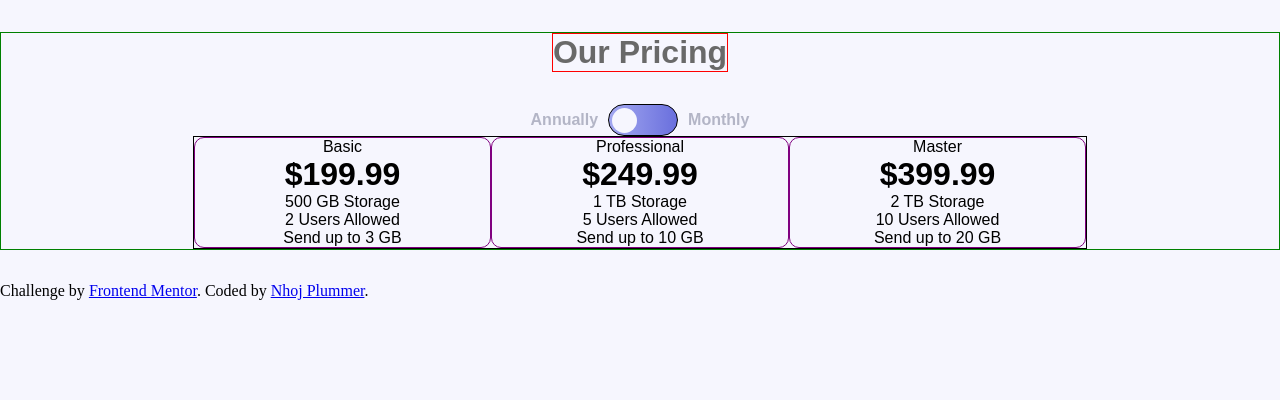
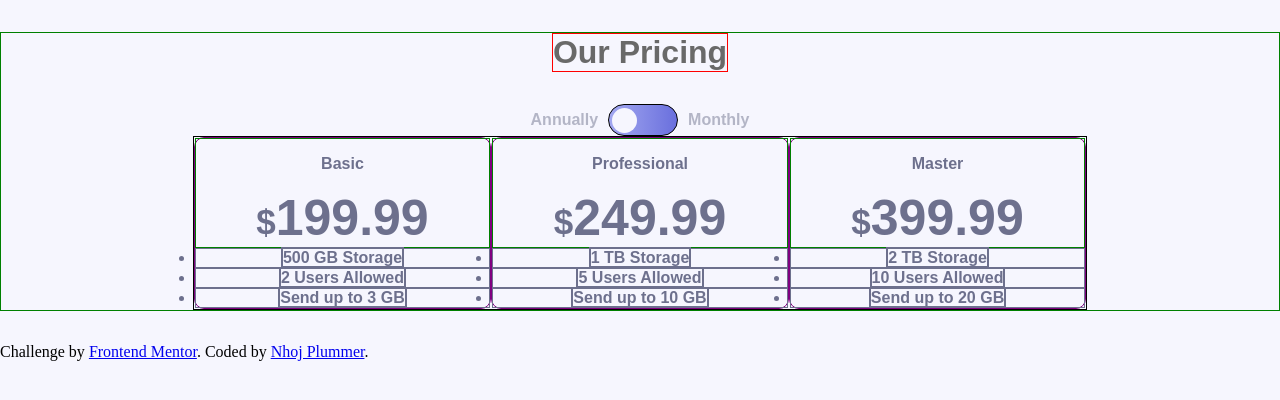
Before and after one commit to Nhoj-Plummer/pricing-component-with-toggle, a React (Create React App) app: page / in a window 1280 px wide. Shown: the top 400 px of the page. Built offline with nearby package versions, Linux system fonts and the light colour scheme.

Commit message:
Making progress to see

```diff
--- a/src/components/Card/card.css
+++ b/src/components/Card/card.css
@@ -2,22 +2,53 @@
   width: 100%;
   border-radius: 10px;
   background-color: var(--color-very-light-grayish-blue);
+  font-weight: 700;
+  color: var(--color-grayish-blue);
   border: 1px solid purple;
 }
 
+.card-container p,
+.card-container h1 {
+  margin-top: 1rem;
+}
+
+.card-container h1 {
+  font-size: 50px;
+}
+
+.card-container h1 span {
+  vertical-align: middle;
+  font-size: 35px;
+}
+
+.card-container_text {
+  border: 1px solid green;
+}
+
+.card-container_text
+
 .card-container_rules ul {
+  border: 1px solid blue;
   list-style: none;
+}
+
+.card-container_rules li {
+  border: 1px solid;
+}
+
+.card-container_rules span {
+  width: 100%;
+  border: 2px solid;
 }
 
 /* Conditional Section */
 /* Mobile Rules */
 @media screen and (max-width: 540px) {
   .card-container {
-    height: 350px;
+    height: 25rem;
   }
 }
 
 /* Desktop Rules */
 @media screen and (min-width: 540px) {
-
 }
--- a/src/components/Card/card.js
+++ b/src/components/Card/card.js
@@ -4,11 +4,14 @@ import "./Card.css";
 const Card = ({styles, title, price, storage, users, sendGB}) => {
   return (
     <div className="card-container" styles={styles}>
-      <p>{title}</p>
-      <h1>
-        <span>$</span>
-        {price}
-      </h1>
+      <div className="card-container_text">
+        <p>{title}</p>
+        <h1>
+          <span>$</span>
+          {price}
+        </h1>
+      </div>
+
       <div className="card-container_rules">
         <ul>
           <li>
--- a/src/containers/Pricing/pricing.css
+++ b/src/containers/Pricing/pricing.css
@@ -3,7 +3,6 @@
   align-items: center;
   justify-content: center;
   flex-direction: column;
-  vertical-align: middle;
   margin: 2rem auto;
   font-family: var(--font-family);
   text-align: center;
```
